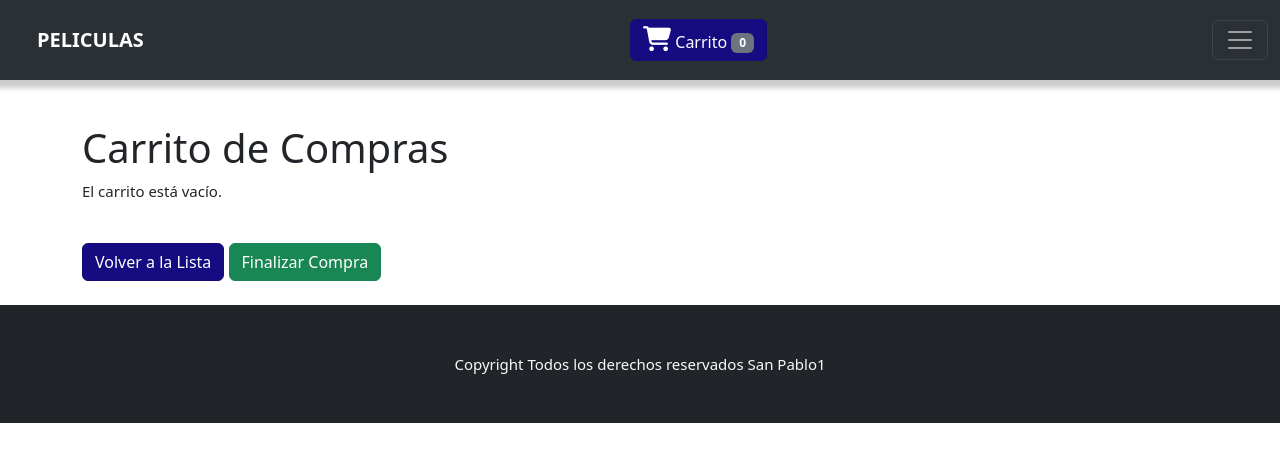
After one commit to marcelo130102/DBP_Proyecto, a Flask app: page /ver_carrito in a window 1280 px wide. The commit adds this page. Shown: the top 462 px of the page. Run offline with Flask 3, Linux system fonts and the light colour scheme.

Commit message:
carrito de compras y flask admin

```diff
--- a/app.py
+++ b/app.py
@@ -1,10 +1,15 @@
-from flask import Flask, request, jsonify, render_template
+from flask import Flask, request, jsonify, render_template, session
 from flask_sqlalchemy import SQLAlchemy
+from flask_admin import Admin
+from flask_admin.contrib.sqla import ModelView
 
 app = Flask(__name__)
-app.config['SQLALCHEMY_DATABASE_URI'] = 'mysql://root:marcelo@localhost/store'  # Cambia estos valores según tu configuración
+app.config['SQLALCHEMY_DATABASE_URI'] = 'mysql://root:marcelo@localhost/store'
+app.config['SQLALCHEMY_TRACK_MODIFICATIONS'] = False  # Agrega esta línea para desactivar el seguimiento de modificaciones
+app.config['SECRET_KEY'] = 'una_clave_secreta_aleatoria'
 db = SQLAlchemy(app)
 
+# Modelos
 class Peliculas(db.Model):
     id = db.Column(db.Integer, primary_key=True)
     nombre = db.Column(db.String(255), nullable=False)
@@ -20,12 +25,19 @@ class Users(db.Model):
     email = db.Column(db.String(255), nullable=False)
     password_k = db.Column(db.String(255), nullable=False)
 
+with app.app_context():
+    db.create_all()
 
 
+# Configuración de Flask-Admin
+admin = Admin(app, name='admin', template_mode='bootstrap3')
+admin.add_view(ModelView(Peliculas, db.session))
+admin.add_view(ModelView(Users, db.session))
+
+# Rutas existentes
 @app.route("/")
 def main():
     peliculas = Peliculas.query.all()
-    peliculas_lista = []
     return render_template('index.html', peliculas=peliculas)
 
 @app.route('/pelicula/<int:pelicula_id>')
@@ -33,11 +45,9 @@ def ver_pelicula(pelicula_id):
     pelicula = Peliculas.query.get(pelicula_id)
     return render_template('detalles.html', pelicula=pelicula)
 
-
 @app.route('/registro')
 def registro():
     return render_template('registro.html')
-
 
 @app.route('/login')
 def login():
@@ -58,15 +68,12 @@ def agregar_pelicula():
     db.session.add(nueva_pelicula)
     db.session.commit()
 
-    return jsonify({'mensaje': 'Pelicula agregada correctamente'})
-
+    return jsonify({'mensaje': 'Película agregada correctamente'})
 
 @app.route('/send_login', methods=['POST'])
 def send_login():
     data = request.get_json()
-    print(data)
     user = Users.query.filter_by(email=data['email']).first()
-
 
     if user:
         if user.password_k == data['password']:
@@ -76,5 +83,32 @@ def send_login():
     else:
         return jsonify({'mensaje': 'Usuario no encontrado'})
 
+# Carrito de compras
+
+@app.route('/agregar_al_carrito/<int:pelicula_id>', methods=['POST'])
+def agregar_al_carrito(pelicula_id):
+    # Obtener el carrito del almacenamiento local o inicializarlo
+    carrito = session.get('carrito', [])
+
+    # Agregar la película al carrito
+    carrito.append(pelicula_id)
+
+    # Actualizar el carrito en el almacenamiento local
+    session['carrito'] = carrito
+
+    return jsonify({'mensaje': 'Película agregada al carrito'})
+
+# Nueva ruta para ver el contenido del carrito
+@app.route('/ver_carrito')
+def ver_carrito():
+    # Obtener el carrito del almacenamiento local
+    carrito = session.get('carrito', [])
+
+    # Obtener las películas en el carrito
+    peliculas_en_carrito = [Peliculas.query.get(pelicula_id) for pelicula_id in carrito]
+
+    return render_template('carrito.html', peliculas=peliculas_en_carrito)
+
+
 if __name__ == '__main__':
     app.run(debug=True)
--- a/static/styles.css
+++ b/static/styles.css
@@ -36,6 +36,7 @@ li {
 
 
 /* Path: static/styles.css */
+/* Estilos login */
 .card-header {
   color: white;
 }
--- a/templates/base.html
+++ b/templates/base.html
@@ -27,6 +27,12 @@
   <nav class="navbar bg-body-tertiary fixed-top" data-bs-theme="dark">
     <div class="container-fluid">
       <b class="navbar-brand" href="#">PELICULAS</b>
+      <div class="carrito-container" >
+        <button class="btn btn-primary" data-bs-toggle="modal" data-bs-target="#carritoModal">
+          <i class="fas fa-shopping-cart"></i> Carrito
+          <span id="carrito-count" class="badge bg-secondary">0</span>
+        </button>
+      </div>
       <button
         class="navbar-toggler"
         type="button"
@@ -37,6 +43,7 @@
       >
         <span class="navbar-toggler-icon"></span>
       </button>
+
       <div
         class="offcanvas offcanvas-end"
         tabindex="-1"
@@ -60,9 +67,10 @@
             id="links-admin"
           >
             <li class="nav-item">
-                <a class="nav-link active" aria-current="page" href="/"
-                  >Inicio</a
-                >
+              <a class="nav-link active" aria-current="page" href="/">Inicio</a>
+            </li>
+            <li class="nav-item">
+              <a class="nav-link active" aria-current="page" href="/ver_carrito">Ver carrito</a>
             </li>
             <li class="nav-item">
               <a class="nav-link" href="/login">Admin Login</a>
@@ -70,14 +78,33 @@
           </ul>
         </div>
       </div>
+
     </div>
   </nav>
 
   <!-- Cuerpo de la página que se usará en cada template -->
+  <div class="mt-20">{% block content %}{% endblock %}</div>
 
-    <body>
-      <div class="mt-20">{% block content %}{% endblock %}</div>
-    </body>
+    <!-- Modal del carrito -->
+    <div class="modal fade" id="carritoModal" tabindex="-1" aria-labelledby="carritoModalLabel" aria-hidden="true">
+      <div class="modal-dialog">
+        <div class="modal-content">
+          <div class="modal-header">
+            <h5 class="modal-title" id="carritoModalLabel">Carrito de Compras</h5>
+            <button type="button" class="btn-close" data-bs-dismiss="modal" aria-label="Close"></button>
+          </div>
+          <div class="modal-body" id="carrito-details">
+            <!-- Detalles del carrito se mostrarán aquí -->
+          </div>
+          <div class="modal-footer">
+            <a class="btn btn-primary" href="/ver_carrito" >Ver carrito</a>
+            <button type="button" class="btn btn-secondary" data-bs-dismiss="modal">Cerrar</button>
+            <!-- Puedes agregar un botón para finalizar la compra aquí -->
+          </div>
+        </div>
+      </div>
+    </div>
+  </div>
 
   <script
     src="https://cdn.jsdelivr.net/npm/bootstrap@5.3.2/dist/js/bootstrap.bundle.min.js"
@@ -85,43 +112,62 @@
     crossorigin="anonymous"
   ></script>
 
+
   <script>
-      // Verificar si la variable local 'auth' existe y es igual a true
-      if (localStorage.getItem("auth") === "true") {
-        // Obtener el elemento <ul> del navbar con el ID 'links-admin'
-        var navbarUl = document.querySelector("#links-admin");
+    // Actualizar el contador del carrito
+    function actualizarContadorCarrito() {
+      var carritoCount = document.getElementById("carrito-count");
 
-        // Verificar si el elemento existe antes de agregar el enlace
-        if (navbarUl) {
-          var enlaceRegistro = document.createElement("li");
-          enlaceRegistro.classList.add("nav-item");
-          enlaceRegistro.innerHTML =
-            '<a class="nav-link" href="/registro">Registro</a>';
-          navbarUl.appendChild(enlaceRegistro);
+      // Obtener la cantidad de elementos en el carrito desde el almacenamiento local
+      var carrito = JSON.parse(localStorage.getItem("carrito")) || [];
+      var cantidadEnCarrito = carrito.length;
 
-          // Agregar el enlace de "Cerrar Sesión" solo si 'auth' es true
-          var enlaceCerrarSesion = document.createElement("li");
-          enlaceCerrarSesion.classList.add("nav-item");
-          enlaceCerrarSesion.innerHTML =
-            '<a class="nav-link" href="#" id="logout-link">Cerrar Sesión</a>';
-          navbarUl.appendChild(enlaceCerrarSesion);
+      // Mostrar la cantidad en el contador
+      carritoCount.innerText = cantidadEnCarrito;
+    }
 
-          // Agregar evento de clic al enlace de "Cerrar Sesión"
-          enlaceCerrarSesion
-            .querySelector("#logout-link")
-            .addEventListener("click", function () {
-              localStorage.removeItem("auth"); // Eliminar la variable local 'auth'
-              window.location.href = "/"; // Redirigir a la página de inicio u otra página deseada
+    // Mostrar los detalles del carrito en el modal
+    function mostrarDetallesCarrito() {
+      var carritoDetails = document.getElementById("carrito-details");
+
+      // Obtener los elementos en el carrito desde el almacenamiento local
+      var carrito = JSON.parse(localStorage.getItem("carrito")) || [];
+
+      // Limpiar los detalles actuales del carrito
+      carritoDetails.innerHTML = "";
+
+      // Mostrar los detalles del carrito
+      if (carrito.length > 0) {
+        carrito.forEach(function (peliculaId) {
+          // Puedes obtener los detalles de la película desde el servidor si es necesario
+          // y mostrarlos aquí
+          var detallePelicula = "<p>Película #" + peliculaId + "</p>";
+          carritoDetails.innerHTML += detallePelicula;
         });
+      } else {
+        carritoDetails.innerHTML = "<p>El carrito está vacío.</p>";
       }
     }
+
+    // Actualizar el contador y los detalles del carrito cuando se abre el modal
+    document.getElementById("carritoModal").addEventListener("shown.bs.modal", function () {
+      actualizarContadorCarrito();
+      mostrarDetallesCarrito();
+    });
+
+    // Ejecutar el script al cargar la ventana
+    window.addEventListener("load", function () {
+      actualizarContadorCarrito();
+      mostrarDetallesCarrito();
+    });
+
   </script>
 
   <footer class="bg-dark text-light pt-5 pb-4">
     <div class="container text-center text-md-start">
       <div class="row text-center text-md-start">
         <div class="text-center mb-2">
-            <p>Copyright Todos los derechos reservados San Pablo</p>
+          <p>Copyright Todos los derechos reservados San Pablo1</p>
         </div>
       </div>
     </div>
--- /dev/null
+++ b/templates/carrito.html
@@ -0,0 +1,55 @@
+<!-- carrito.html -->
+
+{% extends "base.html" %}
+{% block content %}
+
+<div class="container mt-4 mb-4 h-75">
+  <h1>Carrito de Compras</h1>
+
+  <div id="carrito-details">
+    <!-- Los detalles del carrito se mostrarán aquí -->
+  </div>
+  <br>
+  <a href="/" class="btn btn-primary">Volver a la Lista</a>
+  <button class="btn btn-success" onclick="finalizarCompra()">Finalizar Compra</button>
+</div>
+
+<script>
+  function mostrarDetallesCarritoTemplate() {
+    var carritoDetails = document.getElementById("carrito-details");
+
+    // Obtener los elementos en el carrito desde el almacenamiento local
+    var carrito = JSON.parse(localStorage.getItem("carrito")) || [];
+
+    // Limpiar los detalles actuales del carrito
+    carritoDetails.innerHTML = "";
+
+    // Mostrar los detalles del carrito
+    if (carrito.length > 0) {
+      carrito.forEach(function (peliculaId) {
+        // Puedes obtener los detalles de la película desde el servidor si es necesario
+        // y mostrarlos aquí
+        var detallePelicula = "<p>Película #" + peliculaId + "</p>";
+        carritoDetails.innerHTML += detallePelicula;
+      });
+    } else {
+      carritoDetails.innerHTML = "<p>El carrito está vacío.</p>";
+    }
+  }
+
+  // Llamar a la función para mostrar los detalles del carrito al cargar la página
+  mostrarDetallesCarritoTemplate();
+
+  function finalizarCompra() {
+    // Puedes agregar lógica adicional para finalizar la compra, como enviar la información al servidor
+    alert("Compra finalizada. ¡Gracias por tu compra!");
+
+    // Limpiar el carrito al finalizar la compra
+    localStorage.removeItem("carrito");
+
+    // Redirigir a la página de inicio u otra página deseada
+    window.location.href = "/";
+  }
+</script>
+
+{% endblock %}
--- a/templates/login.html
+++ b/templates/login.html
@@ -60,7 +60,7 @@
                         console.log(response);
                         alert(response.mensaje);
                         if (response.status == 'autorizado'){
-                            window.location.href = "/";
+                            window.location.href = "/admin";
                             localStorage.setItem('auth', true);
                         }
                         else if (response.status == 'no_autorizado'){
```
Also changed, not shown: templates/detalles.html (+30 -4 lines). Lines whose indentation alone changed are shown as unchanged.
